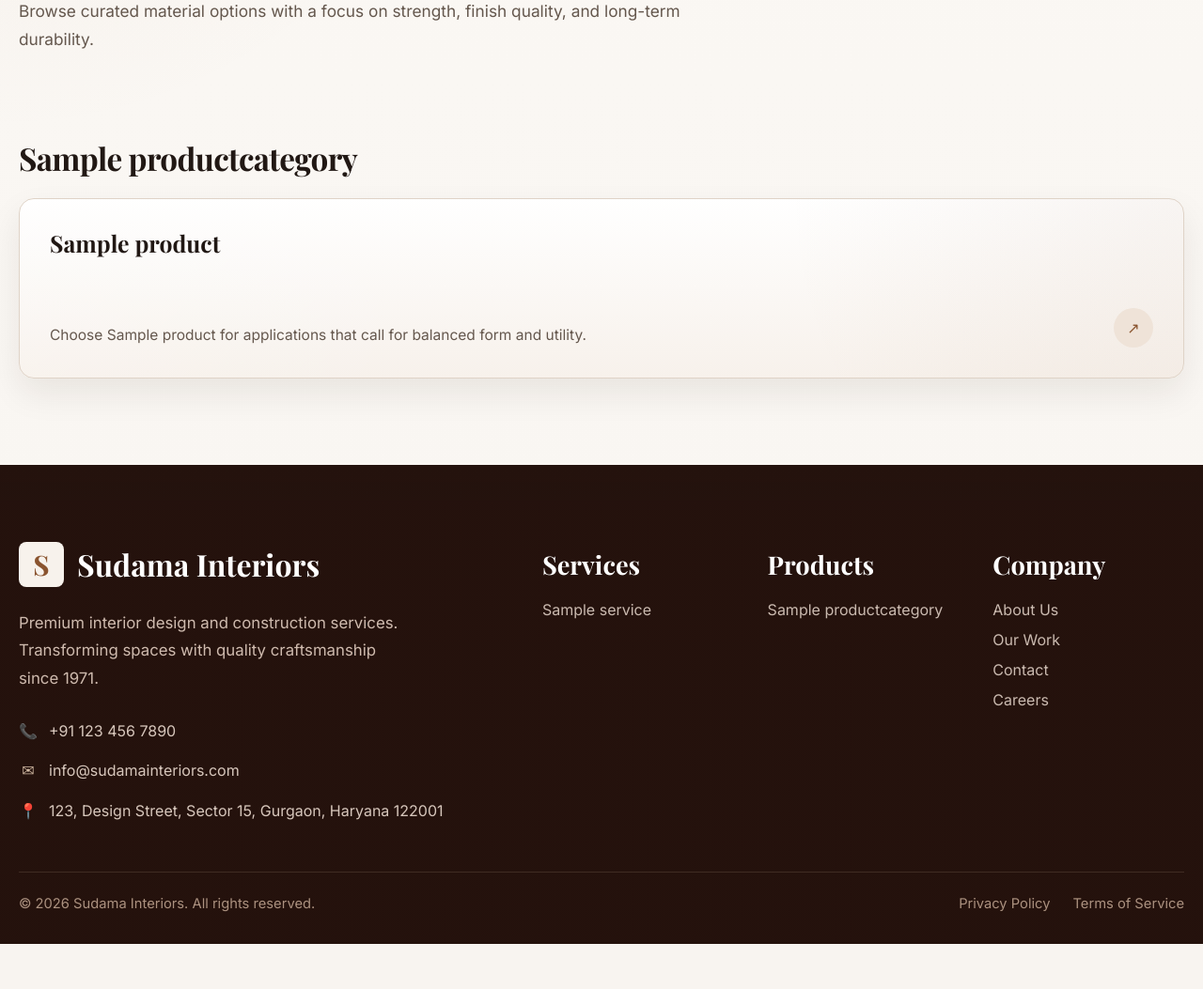
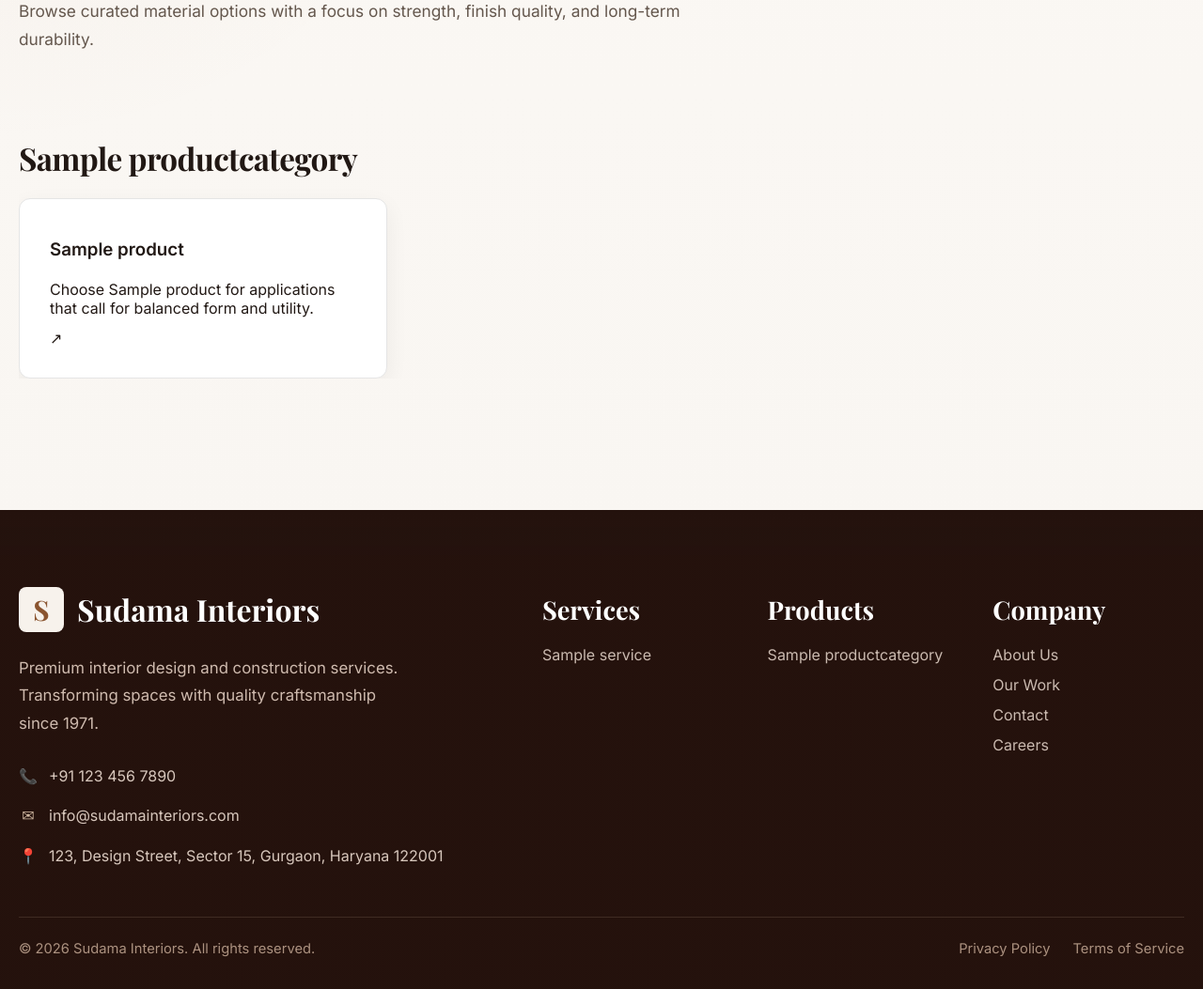
Before and after one commit to ayushujjawal99-stack/sudama-interiors, a Django app: page /products/ in a window 1280 px wide. Shown: the part 380-1433 px from the top of the page at 94% size. Before the commit the page ends 1385 px from the top, so only its background shows below. Run offline with Django 5.2, Linux system fonts and the light colour scheme; tables that the repository leaves empty hold one stand-in row (values such as "Sample post").

Commit message:
force css refresh

```diff
--- a/static/css/style.css
+++ b/static/css/style.css
@@ -398,8 +398,12 @@ section[id] {
 
 .services-grid {
     display: grid;
-    grid-template-columns: repeat(3, minmax(0, 1fr));
-    gap: 24px;
+    grid-template-columns: repeat(3, 1fr); /* FIX layout */
+    gap: 32px; /* 🔥 IMPORTANT spacing */
+}
+
+.service-card {
+    width: 100%;
 }
 
 .services-grid--products {
@@ -411,16 +415,22 @@ section[id] {
     background:
         linear-gradient(180deg, rgba(255, 255, 255, 0.95) 0%, rgba(243, 236, 229, 0.95) 100%);
 }
-
 .service-card {
+    display: block;
+    text-decoration: none;
+    color: inherit;
+
     position: relative;
+    overflow: hidden; /* 🔥 FIX: stops weird overlay bleed */
+    isolation: isolate; /* 🔥 FIX: creates clean stacking context */
+
     height: 100%;
     min-height: 192px;
     padding: 32px;
     border-radius: var(--radius-md);
     border: 1px solid var(--line);
     background:
-        radial-gradient(circle at top right, rgba(138, 84, 47, 0.06), transparent 34%),
+
         linear-gradient(180deg, rgba(255, 255, 255, 0.96) 0%, rgba(247, 241, 235, 0.96) 100%);
     box-shadow: var(--shadow-card);
     transition:
@@ -429,72 +439,26 @@ section[id] {
         border-color 0.28s ease;
 }
 
-.service-card:hover {
-    transform: translateY(-7px);
-    box-shadow: 0 28px 54px rgba(43, 27, 18, 0.14);
-    border-color: #cfb8a1;
-}
-
-.service-card::before {
-    content: "";
-    position: absolute;
-    inset: 0;
-    border-radius: inherit;
-    background: linear-gradient(135deg, rgba(255, 255, 255, 0.18), transparent 45%);
-    pointer-events: none;
-}
+.service-card::before,
+.service-card::after {
+    display: none !important;
+}
+
 
 .service-card .card-content {
     position: relative;
+    z-index: 1;
     height: 100%;
     display: flex;
     flex-direction: column;
     justify-content: space-between;
-    padding-right: 0;
-}
-
-.service-card h3 {
-    margin: 0 0 12px;
-    font-family: "Playfair Display", serif;
-    font-size: 1.55rem;
-    font-weight: 700;
-    line-height: 1.2;
-    color: var(--text);
-}
-
-.service-card p {
-    margin: 0;
-    font-size: 0.97rem;
-    line-height: 1.7;
-    color: var(--text-muted);
-}
-
-.service-card-link .card-content {
-    gap: 12px;
-}
-
-.arrow {
-    position: absolute;
-    right: 0;
-    bottom: 0;
-    width: 42px;
-    height: 42px;
-    display: inline-flex;
-    align-items: center;
-    justify-content: center;
-    border-radius: 999px;
-    background: var(--brand-tint);
-    color: var(--brand);
-    font-size: 1rem;
-    transition: transform 0.22s ease, background-color 0.22s ease, color 0.22s ease;
-}
-
-.service-card:hover .arrow {
-    transform: translate(3px, -3px);
-    background: var(--brand);
-    color: var(--white);
-}
-
+}
+
+
+.service-card {
+    overflow: hidden !important;
+    isolation: isolate !important;
+}
 .products-header {
     display: flex;
     align-items: end;
@@ -1876,3 +1840,97 @@ section[id] {
     border-radius: 12px !important;
     border: none !important;
   }
+
+
+  /* 🔥 TEMP FIX: remove unwanted background overlays */
+.services-group::before,
+.services-group::after,
+.services-section::before,
+.services-section::after,
+.services-section--listing::before,
+.services-section--listing::after {
+    display: none !important;
+}
+
+.services-group {
+    position: relative;
+    overflow: hidden;
+}
+
+.services-group {
+    margin-bottom: 48px; /* FIX: create separation */
+    position: relative;
+    z-index: 1;
+}
+
+.services-transition {
+    margin-top: 32px;
+    position: relative;
+    z-index: 0;
+}
+
+.services-section--listing {
+    overflow: hidden;
+}
+
+/* ===== FORCE FIX: SERVICE CARDS CLEAN LAYOUT ===== */
+
+.services-grid {
+    display: grid !important;
+    grid-template-columns: repeat(3, 1fr) !important;
+    gap: 32px !important;
+}
+
+.service-card {
+    display: block !important;
+    width: 100% !important;
+
+    position: relative !important;
+    z-index: 1 !important;
+
+    padding: 32px !important;
+    border-radius: 12px !important;
+
+    background: #fff !important; /* 🔥 remove all weird gradients */
+    border: 1px solid #e5e5e5 !important;
+
+    box-shadow: 0 8px 24px rgba(0,0,0,0.06) !important;
+
+    overflow: hidden !important;
+}
+
+/* 🔥 REMOVE ANY GHOST / OVERLAY / DECORATION */
+.service-card * {
+    background: none !important;
+}
+
+.service-card::before,
+.service-card::after,
+.services-group::before,
+.services-group::after,
+.services-section::before,
+.services-section::after {
+    display: none !important;
+}
+
+/* TEXT FIX */
+.service-card h3 {
+    margin: 10px 0;
+}
+
+.service-card p {
+    margin: 0;
+}
+
+/* RESPONSIVE */
+@media (max-width: 992px) {
+    .services-grid {
+        grid-template-columns: repeat(2, 1fr) !important;
+    }
+}
+
+@media (max-width: 576px) {
+    .services-grid {
+        grid-template-columns: 1fr !important;
+    }
+}
--- a/templates/base.html
+++ b/templates/base.html
@@ -8,7 +8,7 @@
     <meta name="description" content="{% block meta_description %}Premium interior design and construction services. Transforming spaces with quality craftsmanship since 2009.{% endblock %}">
 
     <link href="https://fonts.googleapis.com/css2?family=Playfair+Display:wght@400;600;700&family=Inter:wght@300;400;500;600&display=swap" rel="stylesheet">
-    <link rel="stylesheet" href="{% static 'css/style.css' %}">
+    <link rel="stylesheet" href="/static/css/style.css?v=2">
 </head>
 
 <body>
```
Also changed, not shown: templates/partials/_service_card.html (+3 -6 lines).
